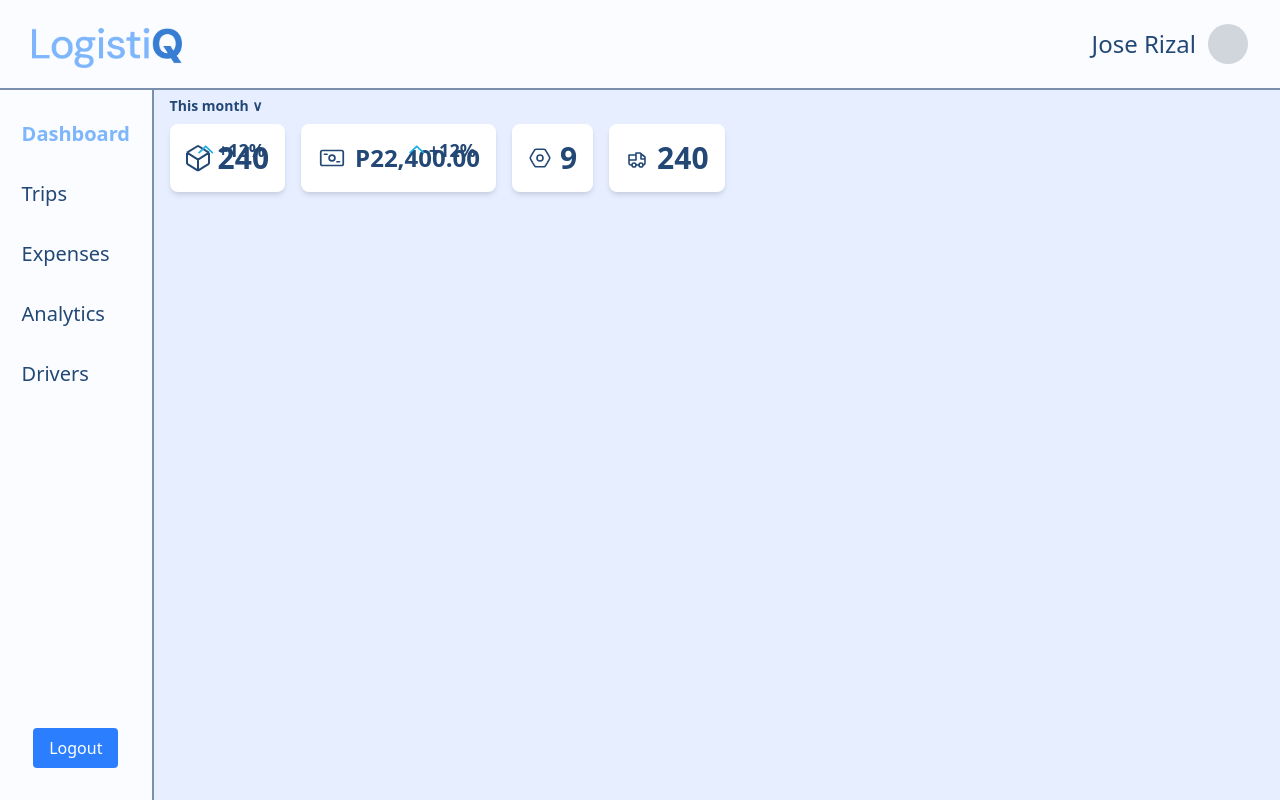
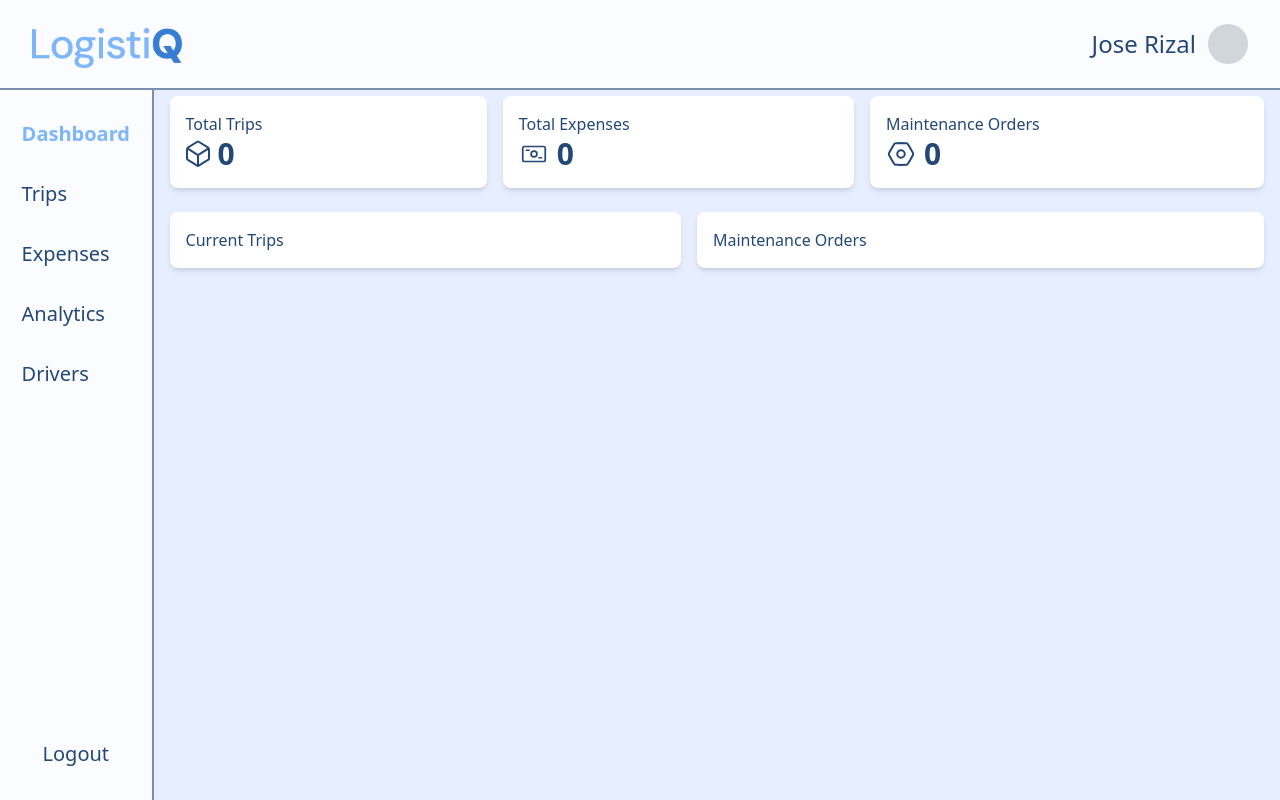
Before and after one commit to gabrieljamesbenedict/LogistiQ, a Next.js app: page /dashboard in a window 1280 px wide. Built offline with nearby package versions, Linux system fonts and the light colour scheme.

Commit message:
feat: change ListItem

```diff
--- a/src/app/components/ListItem.tsx
+++ b/src/app/components/ListItem.tsx
@@ -1,18 +1,10 @@
 import Link from 'next/link';
 import React from 'react';
 
-interface ListItemProps {
-  href: string;
-  children: React.ReactNode;
-  isActive?: boolean;
-}
-
-const ListItem = ({ href, children, isActive }: ListItemProps) => {
+const ListItem = ({ children, isActive }: any) => {
   return (
     <li className={`py-4 cursor-pointer inline-block transition-all hover:scale-110 hover:text-accent h-full ${isActive ? 'text-accent font-bold' : ''}`}>
-      <Link href={href} className="block w-full h-full">
-        {children}
-      </Link>
+      {children}
     </li>
   );
 };
--- a/src/app/components/NavigationBar.tsx
+++ b/src/app/components/NavigationBar.tsx
@@ -4,6 +4,7 @@ import { usePathname } from 'next/navigation'
 import List from './List'
 import ListItem from './ListItem'
 import LogoutButton from './LogoutButton'
+import Link from 'next/link'
 
 const NavigationBar = () => {
     const pathname = usePathname()
@@ -12,14 +13,18 @@ const NavigationBar = () => {
         <div className="min-w-[12vw] bg-card border-r-2 border-card-border flex flex-col justify-between items-center pt-26 pb-8 h-full fixed top-0 left-0">
                 <div>
                         <List>
-                                <ListItem href="/dashboard" isActive={pathname === '/dashboard'}>Dashboard</ListItem>
-                                <ListItem href="/trips" isActive={pathname === '/trips'}>Trips</ListItem>
-                                <ListItem href="/expenses" isActive={pathname === '/expenses'}>Expenses</ListItem>
-                                <ListItem href="/analytics" isActive={pathname === '/analytics'}>Analytics</ListItem>
-                                <ListItem href="/drivers" isActive={pathname === '/drivers'}>Drivers</ListItem>
+                                <ListItem isActive={pathname === '/dashboard'}><Link href="/dashboard" className="block">Dashboard</Link></ListItem>
+                                <ListItem isActive={pathname === '/trips'}><Link href="/trips" className="block">Trips</Link></ListItem>
+                                <ListItem isActive={pathname === '/expenses'}><Link href="/expenses" className="block">Expenses</Link></ListItem>
+                                <ListItem isActive={pathname === '/analytics'}><Link href="/analytics" className="block">Analytics</Link></ListItem>
+                                <ListItem isActive={pathname === '/drivers'}><Link href="/drivers" className="block">Drivers</Link></ListItem>
                         </List>
                 </div>
-                <LogoutButton />
+                <div>
+                        <List>
+                                <List><Link href="/login">Logout</Link></List>
+                        </List>
+                </div>
         </div>
     )
 }
--- a/src/app/dashboard/page.tsx
+++ b/src/app/dashboard/page.tsx
@@ -1,13 +1,60 @@
+"use client"
+
 import Card from '../components/Card'
 import Image from 'next/image'
+import CardRowContainer from '../components/CardRowContainer'
+import { useState } from 'react';
 
 const DashboardPage = () => {
+
+  const [totalTrips, setTotalTrips] = useState(0);
+  const [totalExpenses, setTotalExpenses] = useState(0);
+  const [maintenanceOrders, setMaintenanceOrders] = useState(0);
+
+
   return (
-    <div>
-      <p className="text-sm font-semibold mb-2">This month ∨</p> {/* make this a dropdown */}
-      <div className="flex gap-4">
-        {/* someone do css bc this is disgusting */}
-        <Card title="Total Trips" height={100} width={275}>
+    <div className="flex flex-col gap-6 justify-between">
+
+      <CardRowContainer>
+        <Card>
+          <h2>Total Trips</h2>
+          <div className="flex gap-2">
+            <Image src="/package.svg" alt="package" width={24} height={24} />
+            <h1 className="text-3xl font-bold">{totalTrips}</h1>
+          </div>
+        </Card>
+        <Card>
+          <h2>Total Expenses</h2>
+          <div className="flex gap-2">
+            <Image src="/money.svg" alt="money" width={30} height={30} />
+            <h1 className="text-3xl font-bold">{totalExpenses}</h1>
+          </div>
+        </Card>
+        <Card>
+          <h2>Maintenance Orders</h2>
+          <div className="flex gap-2">
+            <Image src="/setting.svg" alt="money" width={30} height={30} />
+            <h1 className="text-3xl font-bold">{maintenanceOrders}</h1>
+          </div>
+        </Card>
+      </CardRowContainer>
+
+      <CardRowContainer>
+        <Card>
+          <h2>Current Trips</h2>
+        </Card>
+        <Card>
+          <h2>Maintenance Orders</h2>
+        </Card>
+      </CardRowContainer>
+
+    </div>
+  )
+}
+
+export default DashboardPage
+
+{/* <Card title="Total Trips" height={100} width={275}>
   <div className="flex items-center gap-2 relative h-full">
     <Image src="/package.svg" alt="package" width={24} height={24} />
     <h1 className="text-3xl font-bold">240</h1>
@@ -38,10 +85,4 @@ const DashboardPage = () => {
     <Image src="/package_car.svg" alt="package_car" width={24} height={24} />
     <h1 className="text-3xl font-bold">240</h1>
   </div>
-        </Card>
-      </div>
-    </div>
-  )
-}
-
-export default DashboardPage
+</Card> */}
```
Lines whose indentation alone changed are shown as unchanged.
